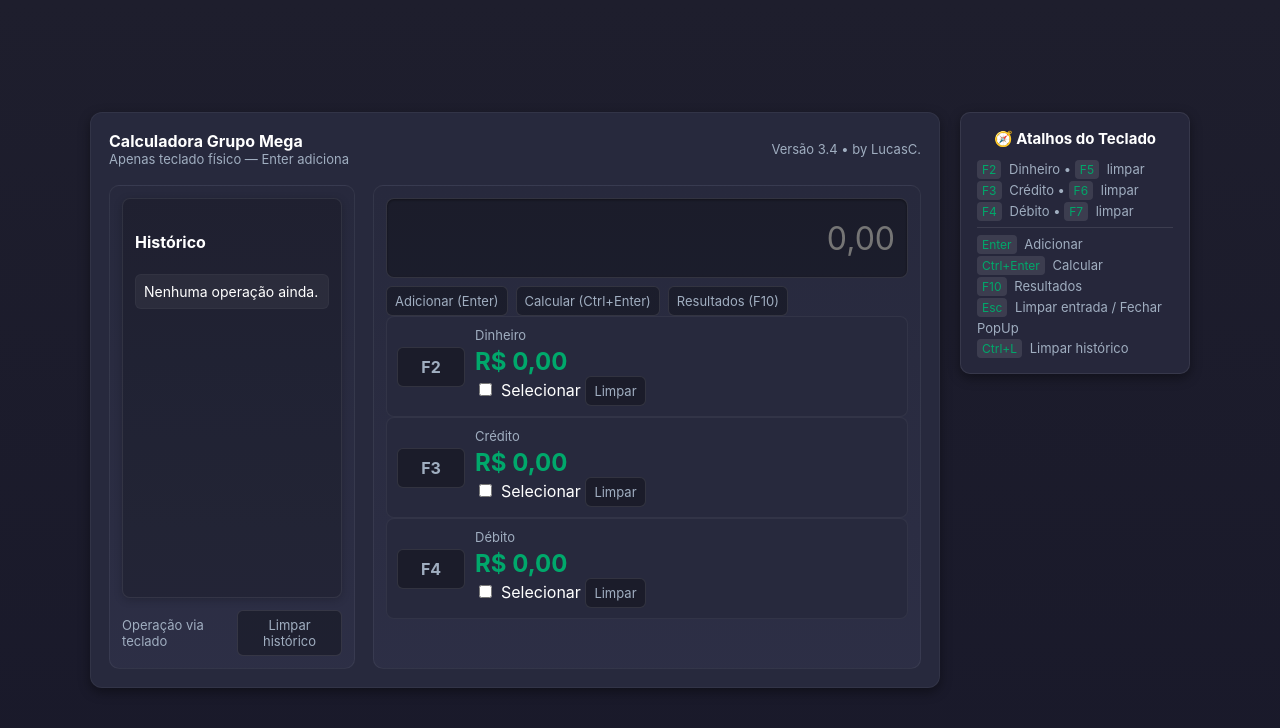
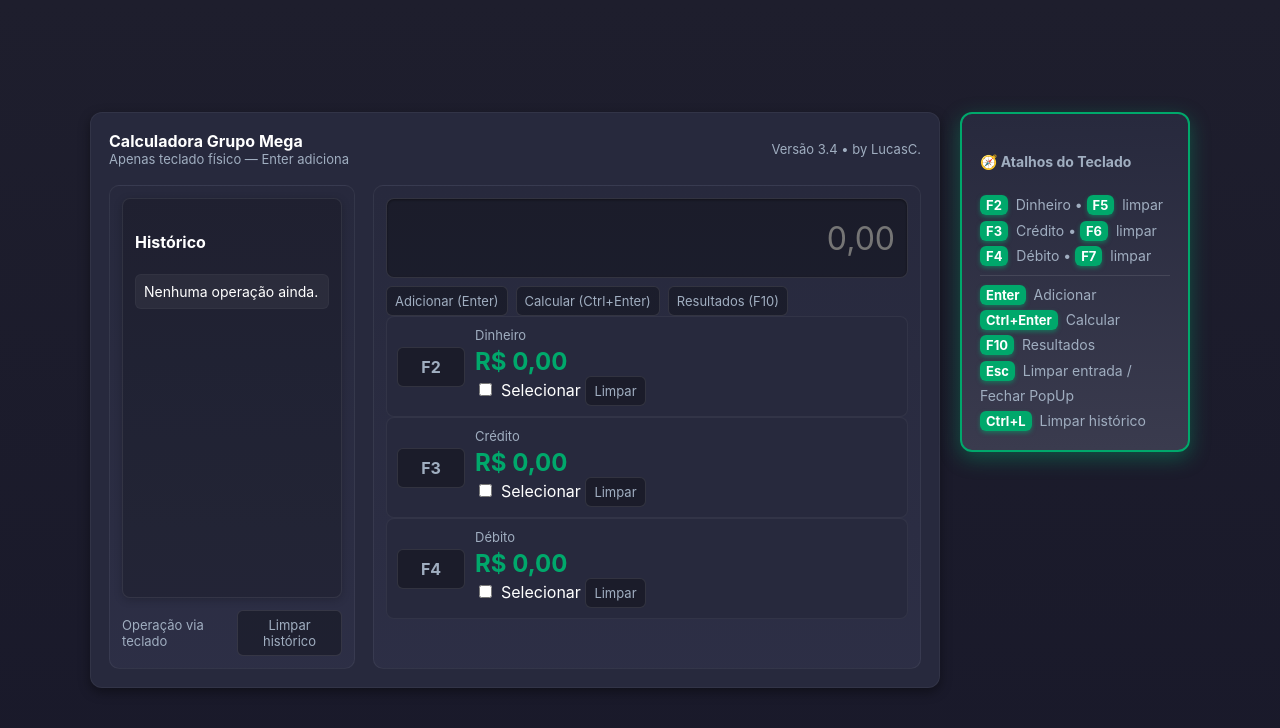
Before and after one commit to Lucascoelhu/CalcMega.html, a plain HTML site: page index.html in a window 1280 px wide. Drawn offline with Linux system fonts and the light colour scheme.

Commit message:
Update index.html

```diff
--- a/index.html
+++ b/index.html
@@ -81,31 +81,36 @@
   /* ======= AJUDA VISUAL E POPUP DE RESULTADO (NOVOS ESTILOS) ======= */
   .shortcut-box{
     width:230px;
-    background:rgba(39,41,61,0.95);
-    border:1px solid rgba(255,255,255,0.08);
-    padding:14px 16px;
-    border-radius:10px;
-    font-size:13px;
+    background: linear-gradient(180deg, #27293d, #3a3b4e); /* Fundo mais destacado */
+    border:2px solid #00a86b; /* Borda verde destaque */
+    padding:16px 18px;
+    border-radius:12px;
+    font-size:14px;
     color:var(--muted);
-    box-shadow:var(--shadow);
-    line-height:1.6;
+    box-shadow:0 6px 20px rgba(0,168,107,0.4); /* Sombra mais evidente */
+    line-height:1.8;
     height:fit-content;
-  }
-  .shortcut-box h4{
-    margin:0 0 8px 0;
-    color:var(--text);
-    font-size:15px;
-    font-weight:700;
-    text-align:center;
-  }
-  .shortcut-box kbd{
-    background:rgba(255,255,255,0.1);
-    border-radius:4px;
-    padding:2px 5px;
-    font-size:12px;
-    color:var(--accent);
-    margin-right:4px;
-  }
+    transition: transform 0.1s ease, box-shadow 0.1s ease;
+}
+
+/* Pequeno efeito hover */
+.shortcut-box kbd:hover {
+    transform: translateY(-2px);
+    box-shadow: 0 4px 10px rgba(0,168,107,0.7);
+}
+
+/* Títulos */
+.shortcut-box kbd {
+    background: #00a86b;      /* cor da tecla */
+    color: #ffffff;           /* texto da tecla */
+    border-radius: 6px;
+    padding: 2px 6px;
+    font-size: 13px;
+    font-weight: 700;
+    margin-right: 4px;
+    box-shadow: 0 2px 4px rgba(0,168,107,0.5);
+}
+
   hr{
     border:none;
     border-top:1px solid rgba(255,255,255,0.1);
@@ -269,6 +274,14 @@
 </div>
 
 <script>
+function showResultsPopup() {
+    // Envia os dados e o pedido para o processo principal (main.js)
+    if (window.electronAPI) {
+        // Envia os totais atuais para a nova janela exibir
+        window.electronAPI.openResultsWindow(totals);
+    }
+}
+
 /* ======= LÓGICA ======= */
 const entrada=document.getElementById('entrada');
 const histList=document.getElementById('histList');
```
